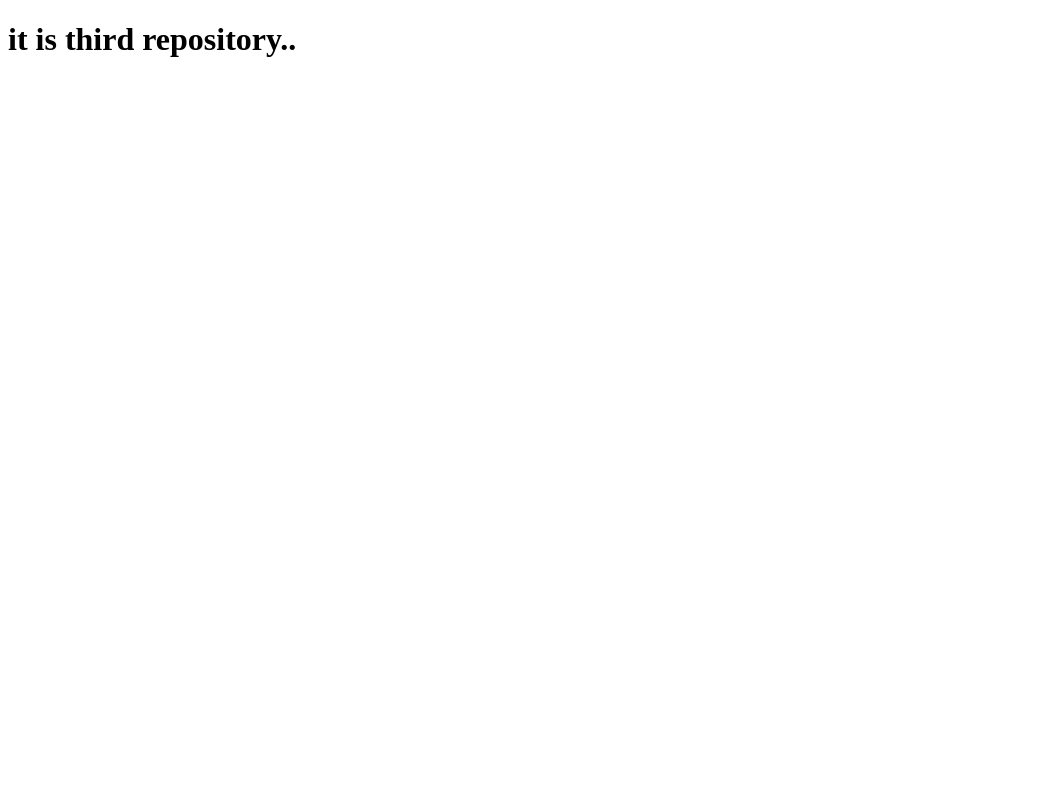
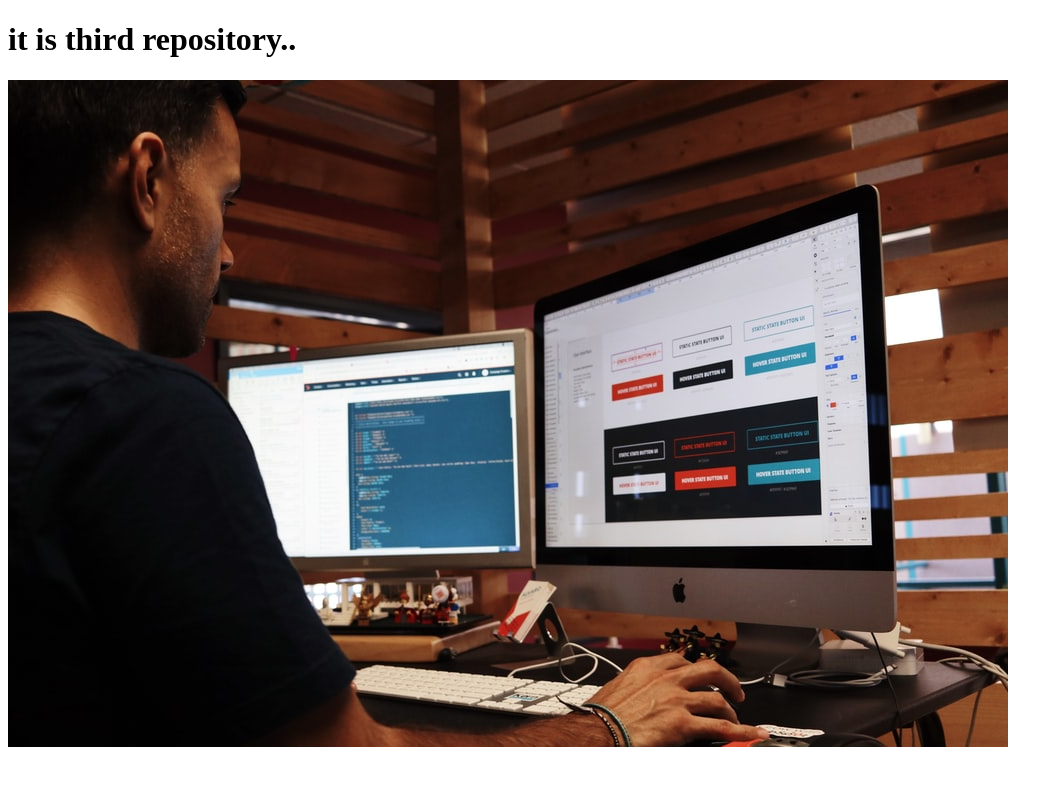
Before and after one commit to Mehedihasan023/my-third-repo, a plain HTML site: page index.html in a window 1280 px wide. Shown: the whole page, without its empty margins (0-1063 px from the left). Drawn offline with Linux system fonts and the light colour scheme.

Commit message:
new image added

```diff
--- a/index.html
+++ b/index.html
@@ -8,5 +8,7 @@
 </head>
 <body>
     <h1>it is third repository..</h1>
+    <img src="photo-1542744094-3a31f272c490.jpg" alt="">
+
 </body>
 </html>
```
Also changed, not shown: SOC133_WebDesign_Trends_2021_Blog.jpg (added), download.jpg (added), photo-1542744094-3a31f272c490.jpg (added).
